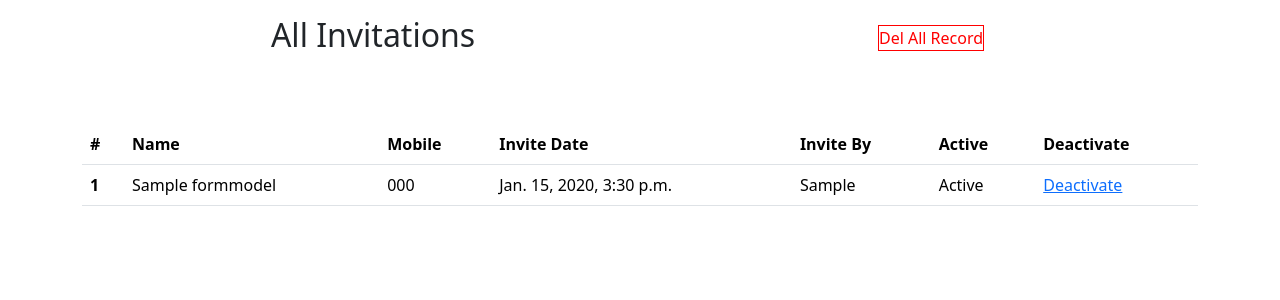
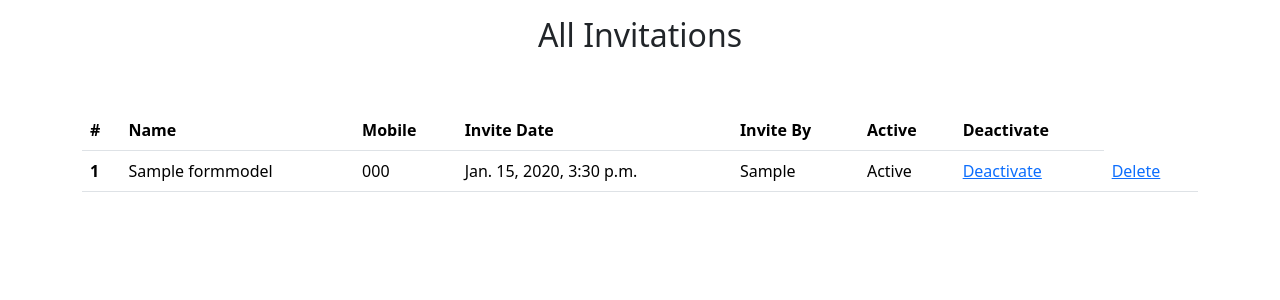
Before and after one commit to kumardigamberjha/NewYear, a Django app: page /AllRecords/ in a window 1280 px wide. Shown: the top 300 px of the page. Run offline with Django 5.2, Linux system fonts and the light colour scheme; tables that the repository leaves empty hold one stand-in row (values such as "Sample post").

Commit message:
Working on changes

```diff
--- a/red/templates/redcar/record.html
+++ b/red/templates/redcar/record.html
@@ -10,7 +10,7 @@
     <div class="container">
         <div class="conatiner" style="display: flex; justify-content: space-around;">
             <h2 class="text-center mt-3">All Invitations</h2>
-            <a href="{% url 'del_all_qr_code' %}" style="margin: 25px; text-decoration: none; color: red; border: 1px solid red;" onclick="return confirm('Are you sure you want to delete all records?')">Del All Record</a>
+            {% comment %}<!-- <a href="{% url 'del_all_qr_code' %}" style="margin: 25px; text-decoration: none; color: red; border: 1px solid red;" onclick="return confirm('Are you sure you want to delete all records?')">Del All Record</a> -->{% endcomment %}
         </div>
 
 
@@ -42,6 +42,7 @@
                 <td>Not Active</td>
                 {% endif %}
                 <td><a href="https://redcarpet.codingindia.co.in/HandleQRCode/{{i.phone}}/">Deactivate</a></td>
+                <td><a href="{% url 'remove_qr_code' i.phone %}" onclick="return confirm('Name: {{i.name}} \nPhone: {{i.phone}} \nAdult: {{i.adult}} \nChild: {{i.child}} \nKid: {{i.kid}} \nAre You Sure to Delete this Record?')">Delete</a></td>
               </tr>
                 {% endfor %}
             </tbody>
--- a/red/urls.py
+++ b/red/urls.py
@@ -5,7 +5,9 @@ urlpatterns = [
     path('', views.Index, name="index"),
     path('HandleQRCode/<str:mobile>/', views.handle_qr_scan, name="handle_qr_code"),
     path('CheckQRCode/<str:mobile>/', views.Check_qr_scan, name="check_qr_code"),
-    path('DeleteQRCode/', views.Del_All_QR_SCAN, name="del_all_qr_code"),
+    path('RemoveQrCode/<str:mobile>/', views.Remove_QR_SCAN, name="remove_qr_code"),
+
+    # path('DeleteQRCode/', views.Del_All_QR_SCAN, name="del_all_qr_code"),
 
     path('AllRecords/', views.CheckInvitations, name="checkinvite"),
     path('CheckOut/', views.CheckOut, name="checkout"),
--- a/red/views.py
+++ b/red/views.py
@@ -93,10 +93,16 @@ def handle_qr_scan(request, mobile):
     return render(request, "redcar/deact.html", context)
 
 
-def Del_All_QR_SCAN(request):
-    data = FormModel.objects.all()
-    for i in data:
-        i.delete()
+# def Del_All_QR_SCAN(request):
+#     data = FormModel.objects.all()
+#     for i in data:
+#         i.delete()
+#     return redirect("checkinvite")
+
+
+def Remove_QR_SCAN(request, mobile):
+    data = FormModel.objects.get(phone=mobile)
+    data.delete()
     return redirect("checkinvite")
 
 
```
Also changed, not shown: db.sqlite3, 2 other files.
